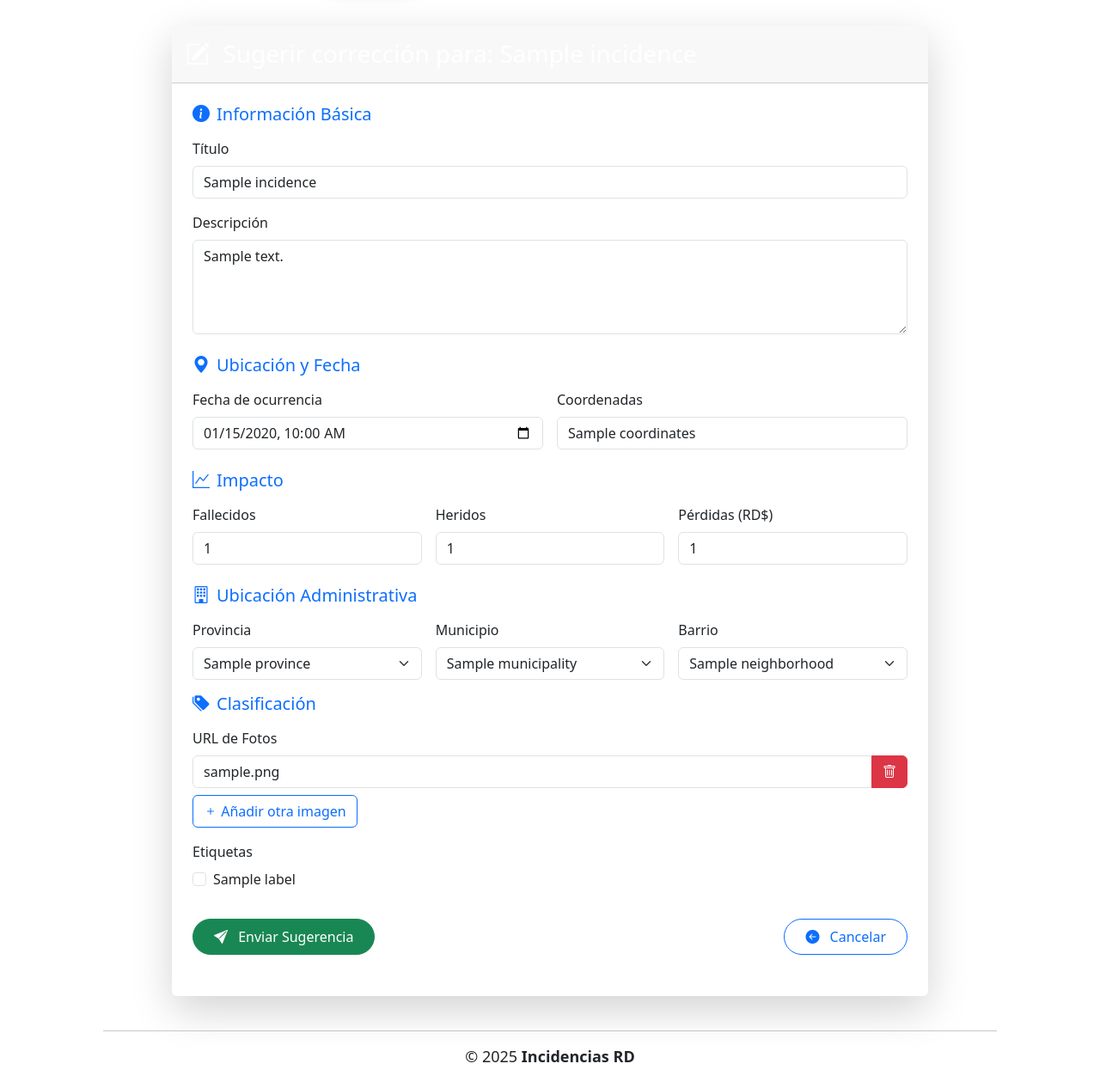
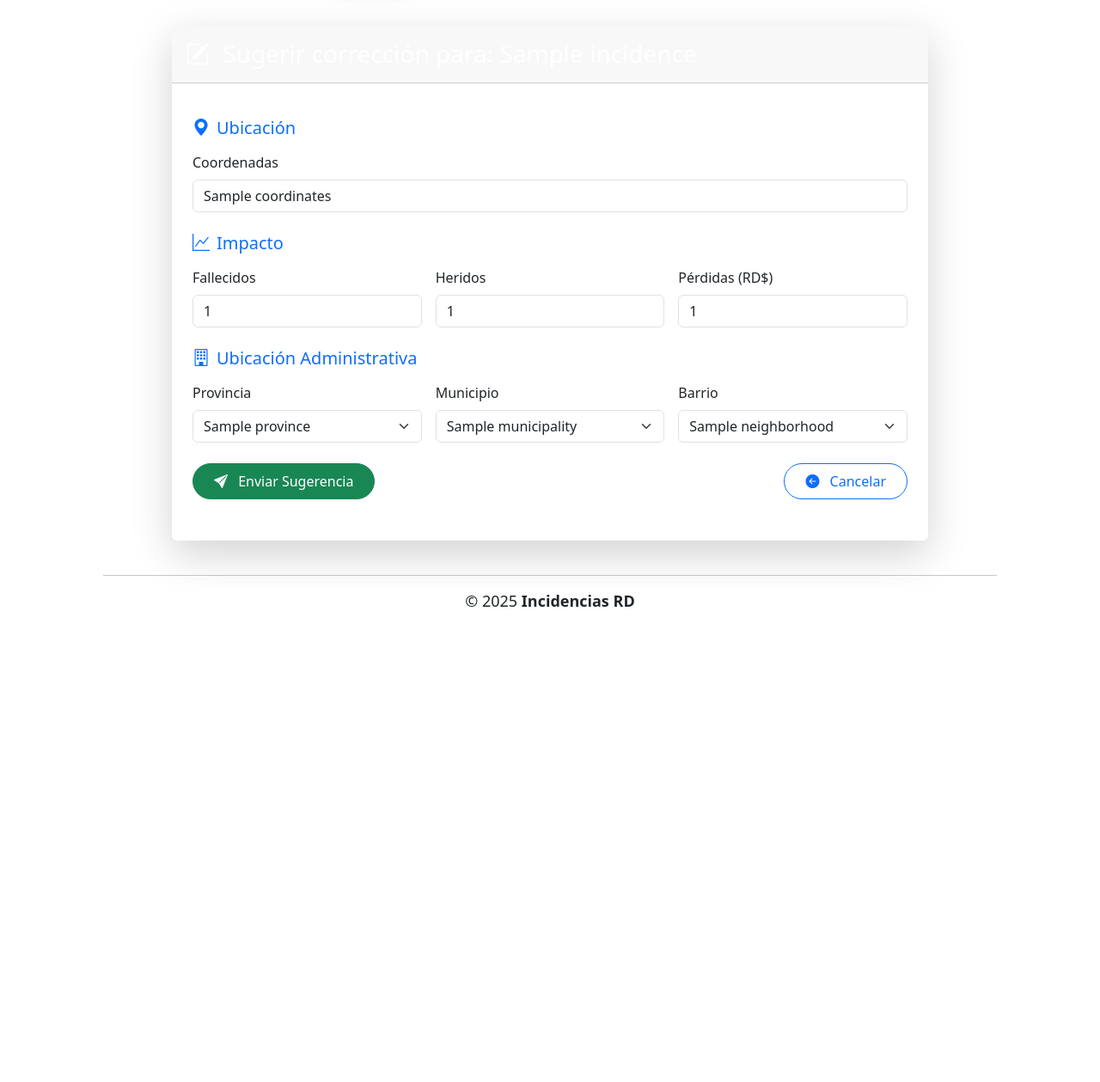
Before and after one commit to RonielSabala/PWebFinalProject, a PHP site: the page made by src/public/views/incidents/correction.php in a window 1280 px wide. Shown: the part 126-1385 px from the top of the page at 86% size. After the commit the page ends 832 px from the top, so only its background shows below. Run offline with PHP 8.4, Linux system fonts and the light colour scheme; the template is opened without the code that fills it: most values are stand-ins (such as "Sample title", 1, 10 or a date in 2020).

Commit message:
Deleted extra fields

```diff
--- a/src/public/views/incidents/correction.php
+++ b/src/public/views/incidents/correction.php
@@ -11,48 +11,18 @@
             <form id="correctionForm" method="post">
                 <input type="hidden" name="incidence_id" value="<?= $incidence['id'] ?>">
 
-                <!-- Información Básica -->
-                <div class="mb-4">
+                <!-- Ubicación -->
+                <div class="mb-4 mt-3">
                     <h5 class="text-primary mb-3">
-                        <i class="bi bi-info-circle-fill me-2"></i>Información Básica
+                        <i class="bi bi-geo-alt-fill me-2"></i>Ubicación
                     </h5>
+                    <!-- Coordenadas -->
+                    <div class="">
+                        <label for="coordinates" class="form-label">Coordenadas</label>
+                        <input id="coordinates" class="form-control" name="coordinates"
+                            type="text" required value="<?= htmlspecialchars($coordinates) ?>">
+                            <div class="invalid-feedback">Formato inválido. Usa: latitud, longitud (ej: 18.7357, -70.1627)</div>
 
-                    <!-- Titulo -->
-                    <div class="mb-3">
-                        <label for="title" class="form-label">Título</label>
-                        <input id="title" class="form-control" name="title" type="text" required
-                            value="<?= htmlspecialchars($incidence['title']) ?>">
-                    </div>
-
-                    <!-- Descripción -->
-                    <div class="mb-3">
-                        <label for="incidence_description" class="form-label">Descripción</label>
-                        <textarea id="incidence_description" class="form-control" name="incidence_description"
-                            rows="4" required><?= htmlspecialchars($incidence['incidence_description']) ?></textarea>
-                    </div>
-                </div>
-
-                <!-- Fecha y ubicación -->
-                <div class="mb-4">
-                    <h5 class="text-primary mb-3">
-                        <i class="bi bi-geo-alt-fill me-2"></i>Ubicación y Fecha
-                    </h5>
-
-                    <div class="row g-3">
-                        <!-- Fecha -->
-                        <div class="col-md-6">
-                            <label for="occurrence_date" class="form-label">Fecha de ocurrencia</label>
-                            <input id="occurrence_date" class="form-control" name="occurrence_date"
-                                type="datetime-local" required value="<?= $formattedDate ?>">
-                        </div>
-
-                        <!-- Coordenadas -->
-                        <div class="col-md-6">
-                            <label for="coordinates" class="form-label">Coordenadas</label>
-                            <input id="coordinates" class="form-control" name="coordinates"
-                                type="text" required value="<?= htmlspecialchars($coordinates) ?>">
-
-                        </div>
                     </div>
                 </div>
 
@@ -127,65 +97,6 @@
                         </div>
                     </div>
 
-                    <!-- Clasificación -->
-                    <div class="mb-4 mt-3">
-                        <h5 class="text-primary mb-3">
-                            <i class="bi bi-tags-fill me-2"></i>Clasificación
-                        </h5>
-
-                        <div class="mb-3">
-                            <label class="form-label">URL de Fotos</label>
-                            <div id="photoUrlsContainer">
-                                <?php
-                                $photoUrls = [];
-                                if (!empty($incidence['photo_urls'])) {
-                                    $photoUrls = is_array($incidence['photo_urls'])
-                                        ? $incidence['photo_urls']
-                                        : explode(',', $incidence['photo_urls']);
-                                }
-                                if (empty($photoUrls)) {
-                                    $photoUrls = [''];
-                                }
-                                foreach ($photoUrls as $index => $url): ?>
-                                    <div class="input-group mb-2">
-                                        <input type="url" name="photo_url[]" class="form-control"
-                                            value="<?= htmlspecialchars($url) ?>">
-                                        <button type="button" class="btn btn-danger remove-photo-btn bi bi-trash"></button>
-                                    </div>
-                                <?php endforeach; ?>
-                            </div>
-                             <button type="button" id="addPhotoBtn" class="btn btn-outline-primary">
-                            <i class="bi bi-plus"></i> Añadir otra imagen
-                        </button>
-                        </div>
-
-                        <div class="mb-3">
-                            <label class="form-label">Etiquetas</label>
-                            <div class="row">
-                                <?php foreach ($labels as $label): ?>
-                                    <div class="col-md-4 mb-2">
-                                        <div class="form-check">
-                                            <?php
-                                            // Convertir label en array
-                                            $label_ids = $incidence['label_ids'] ?? [];
-                                            if (is_string($label_ids)) {
-                                                $label_ids = $label_ids !== '' ? explode(',', $label_ids) : [];
-                                            }
-                                            ?>
-                                            <input class="form-check-input" type="checkbox"
-                                                name="labels[]" value="<?= $label['id'] ?>"
-                                                id="label_<?= $label['id'] ?>"
-                                                <?= in_array($label['id'], $label_ids) ? 'checked' : '' ?>>
-                                            <label class="form-check-label" for="label_<?= $label['id'] ?>">
-                                                <?= htmlspecialchars($label['label_name']) ?>
-                                            </label>
-                                        </div>
-                                    </div>
-                                <?php endforeach; ?>
-                            </div>
-                        </div>
-                    </div>
-
                     <!-- Botones de Acción -->
                     <div class="d-flex justify-content-between mt-4">
                         <!-- Botón guardar -->
```
Also changed, not shown: src/app/Controllers/Incidents/CorrectionController.php (+6 -58 lines).
